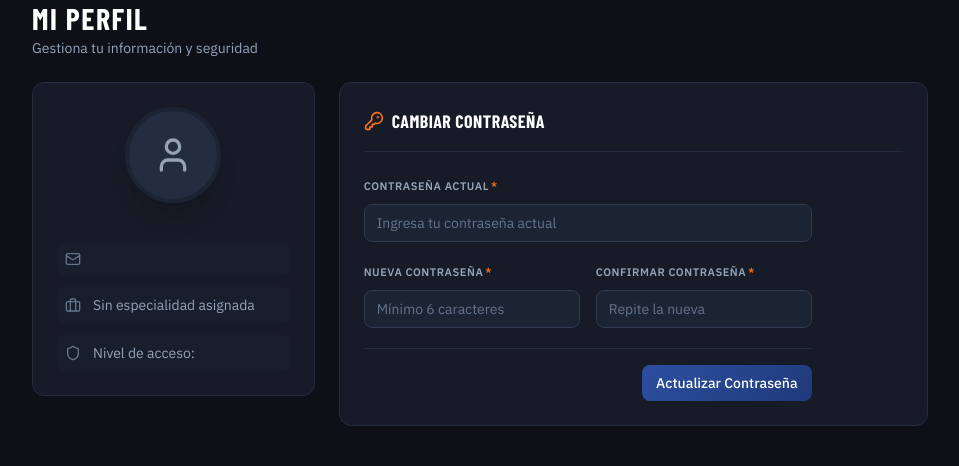
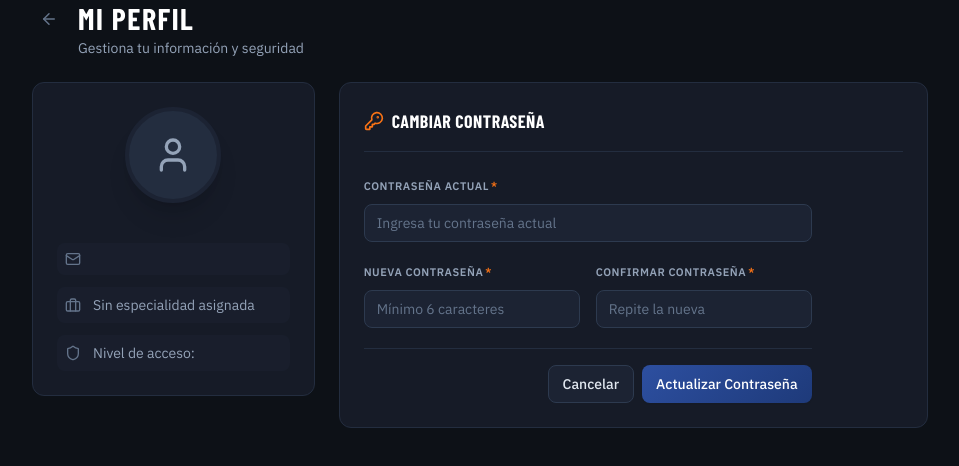
Before and after one commit to alonsoap18-lab/Gestion-de-Proyectos-logo, a React (Vite) app: page /profile in a window 1280 px wide. Shown: the top 466 px of the page, without its empty margins (160-1119 px from the left). Built offline with nearby package versions, Linux system fonts and the light colour scheme; no server answers; a web font is replaced by a local one.

Commit message:
Update Profile.jsx

```diff
--- a/src/pages/Profile.jsx
+++ b/src/pages/Profile.jsx
@@ -1,12 +1,14 @@
 // src/pages/Profile.jsx
 import { useState } from 'react';
+import { useNavigate } from 'react-router-dom'; // <-- Importamos la navegación
 import { useAuth } from '../context/AuthContext';
 import { supabase } from '../lib/supabase';
 import { Field } from '../components/ui';
-import { User, Shield, KeyRound, Mail, Briefcase, CheckCircle2 } from 'lucide-react';
+import { User, Shield, KeyRound, Mail, Briefcase, CheckCircle2, ArrowLeft } from 'lucide-react'; // <-- Agregamos ArrowLeft
 
 export default function Profile() {
   const { user, logout } = useAuth();
+  const navigate = useNavigate(); // <-- Inicializamos la navegación
 
   const [currentPassword, setCurrentPassword] = useState('');
   const [newPassword, setNewPassword] = useState('');
@@ -31,7 +33,7 @@ export default function Profile() {
 
     setLoading(true);
     try {
-      // 1. Verificamos que la clave actual sea correcta consultando Supabase
+      // 1. Verificamos que la clave actual sea correcta
       const { data: dbUser, error: checkError } = await supabase
         .from('users')
         .select('password')
@@ -58,7 +60,7 @@ export default function Profile() {
       setNewPassword('');
       setConfirmPassword('');
 
-      // Por seguridad, forzamos cierre de sesión a los 3 segundos
+      // Forzamos cierre de sesión a los 3 segundos
       setTimeout(() => {
         logout();
       }, 3000);
@@ -70,9 +72,22 @@ export default function Profile() {
     }
   };
 
+  // Función para el botón cancelar
+  const handleCancel = () => {
+    setCurrentPassword('');
+    setNewPassword('');
+    setConfirmPassword('');
+    navigate(-1); // Te devuelve a la pantalla donde estabas antes
+  };
+
   return (
     <div className="max-w-4xl mx-auto space-y-6">
-      <div className="page-header">
+
+      {/* HEADER MEJORADO CON FLECHA DE VOLVER */}
+      <div className="flex items-start gap-3">
+        <button onClick={handleCancel} className="btn-icon p-2 mt-0.5" title="Volver">
+          <ArrowLeft size={18}/>
+        </button>
         <div>
           <h1 className="page-title">Mi Perfil</h1>
           <p className="text-slate-400 text-sm mt-0.5">Gestiona tu información y seguridad</p>
@@ -147,7 +162,11 @@ export default function Profile() {
                   </Field>
                 </div>
 
-                <div className="pt-4 border-t border-surface-600 flex justify-end">
+                {/* BOTONES MEJORADOS */}
+                <div className="pt-4 border-t border-surface-600 flex justify-end gap-2">
+                  <button type="button" className="btn-ghost w-full sm:w-auto" onClick={handleCancel} disabled={loading}>
+                    Cancelar
+                  </button>
                   <button type="submit" className="btn-primary w-full sm:w-auto" disabled={loading}>
                     {loading ? 'Validando...' : 'Actualizar Contraseña'}
                   </button>
```
